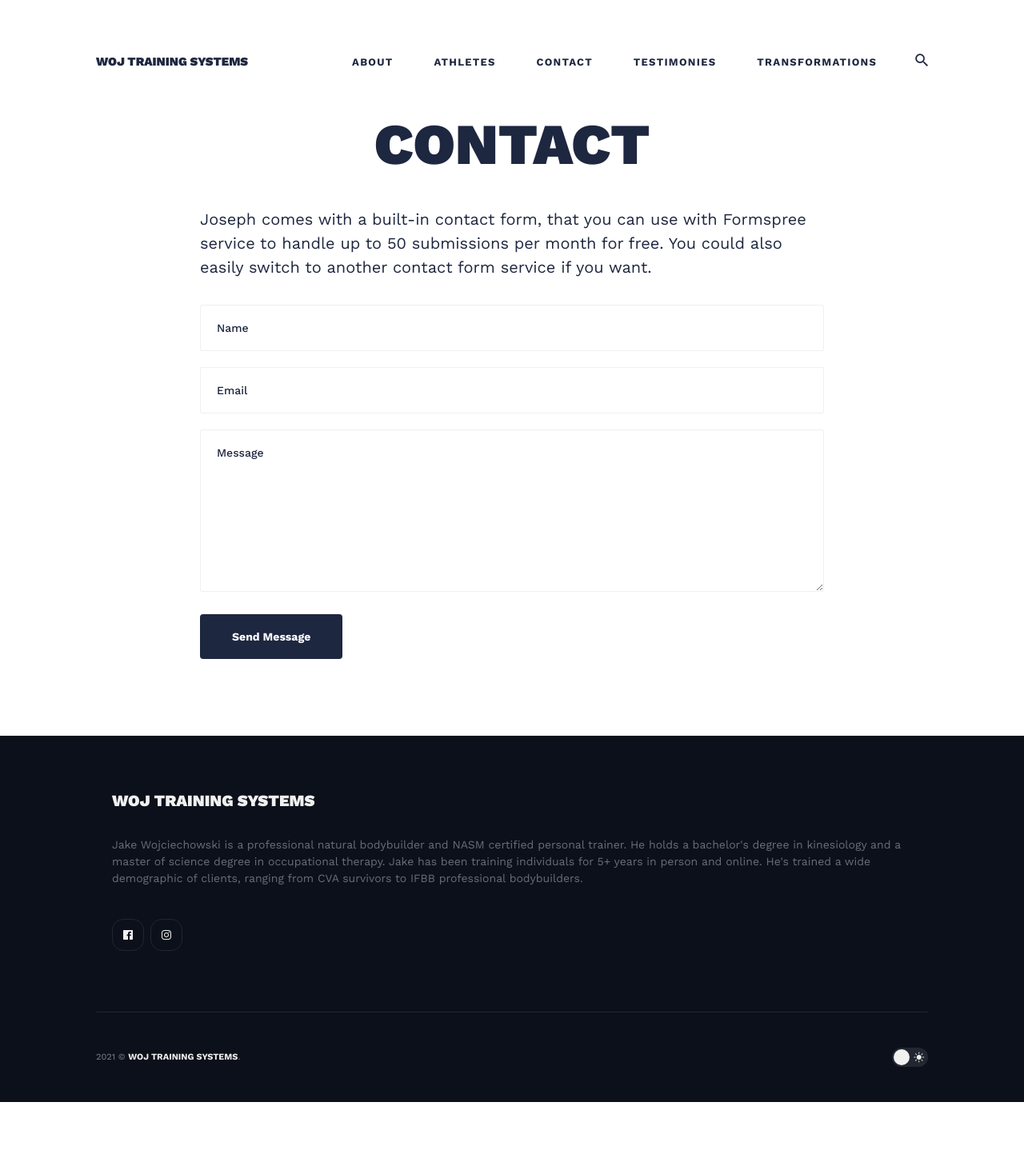
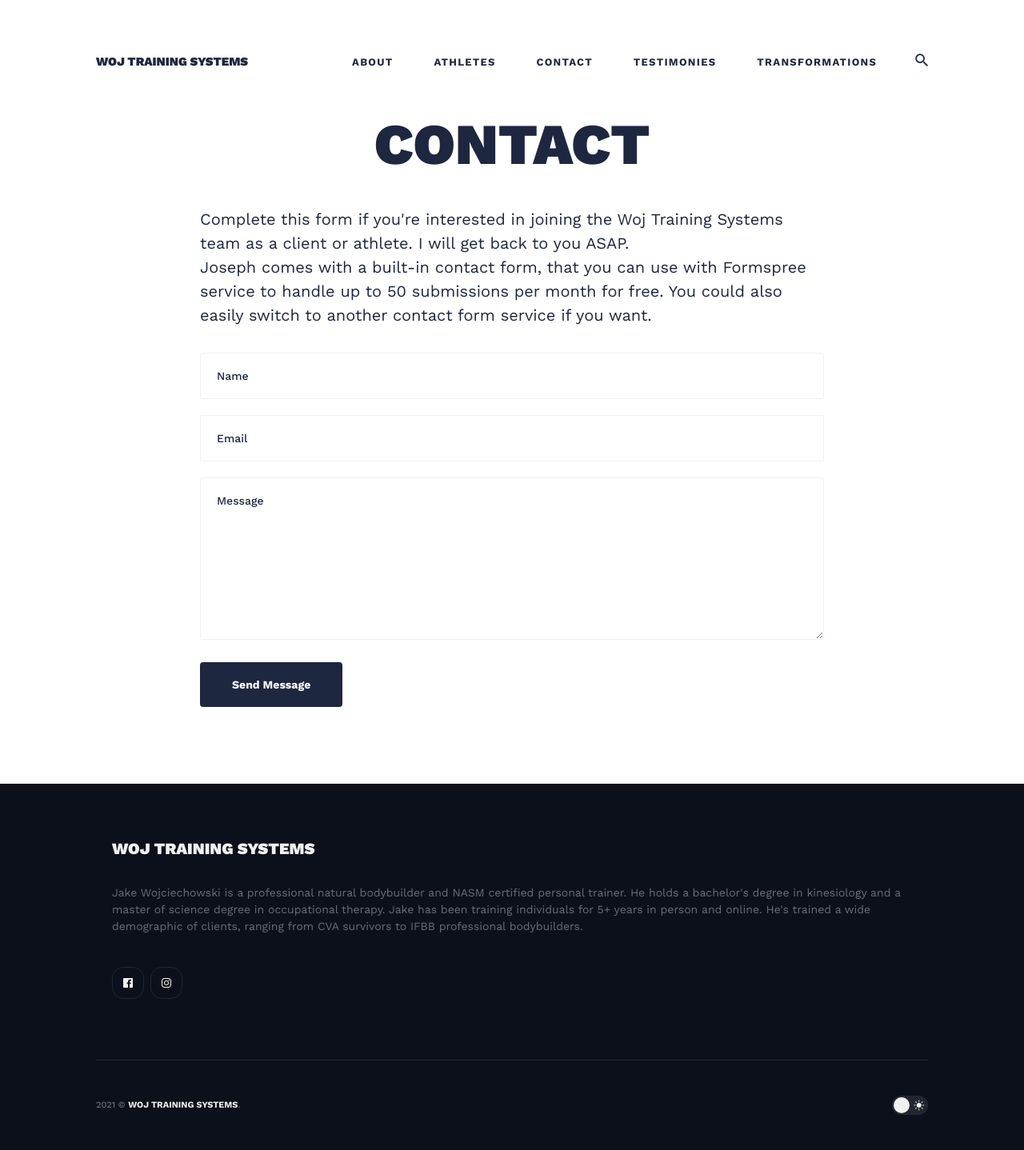
Before and after one commit to wojtrainingsystems/wojtrainingsystems.github.io, a Jekyll site: the page built from _pages/contact.html, in a window 1280 px wide. Shown: the whole page at 80% size. Built offline with Jekyll 4.4.1, drawn with Linux system fonts in a browser that asks for light colours; nearby versions of some CDN libraries; before the commit the page ends 1378 px from its top, so only the background shows below that.

Commit message:
Update contact.html

```diff
--- a/_pages/contact.html
+++ b/_pages/contact.html
@@ -3,6 +3,8 @@ layout: page
 title: Contact
 permalink: /contact/
 ---
+
+Complete this form if you're interested in joining the Woj Training Systems team as a client or athlete. I will get back to you ASAP.
 
 <div class="form-box">
   <div class="contact-head">
```
